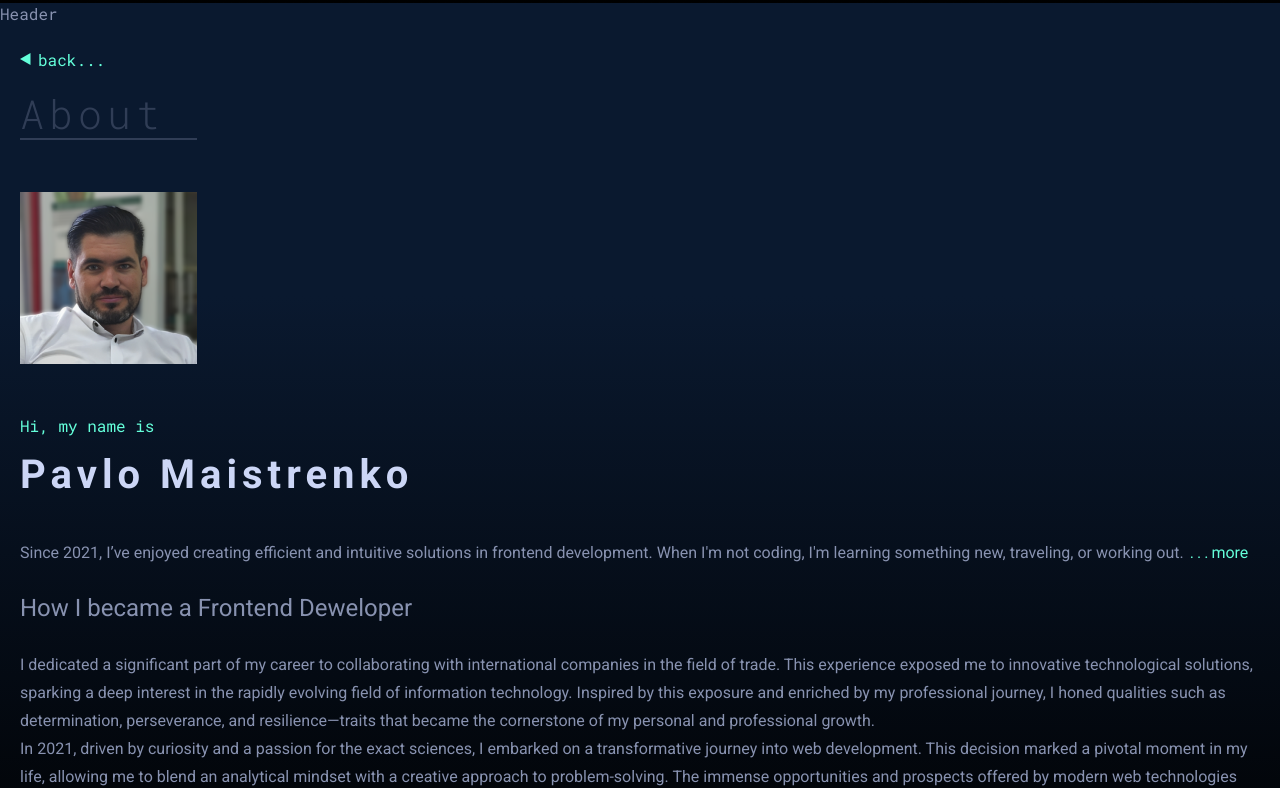
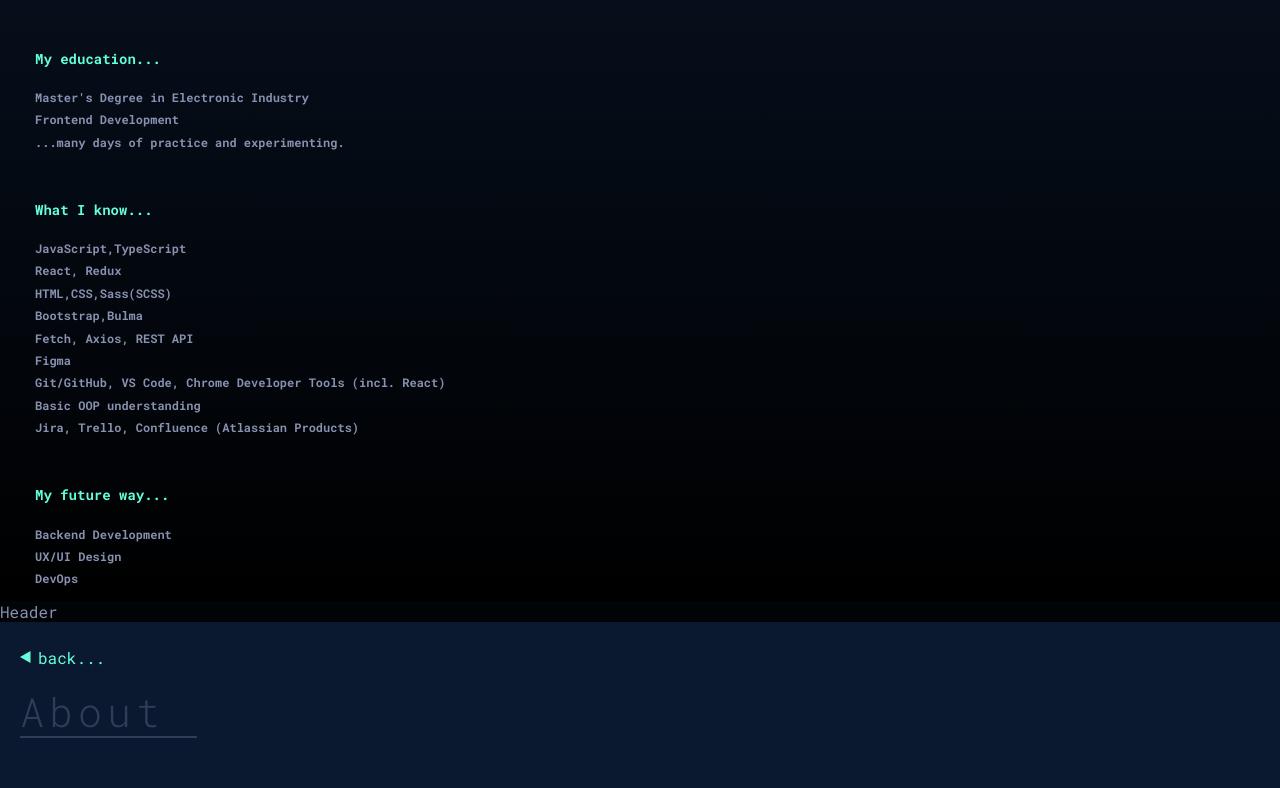
Before and after one commit to FrontendPortfolioHub/frontend-portfolio, a React (Create React App) app: page /#/about in a window 1280 px wide. Shown: the part 904-1692 px from the top of the page. Built offline with nearby package versions, Linux system fonts and the light colour scheme.

Commit message:
implement features block

```diff
--- a/src/pages/About/About.jsx
+++ b/src/pages/About/About.jsx
@@ -53,6 +53,64 @@ export const About = () => {
             </button>
           </p>
         </article>
+        <ul className="features__list">
+          <li className="features__item">
+            <div className="features-item__top">
+              <p className="feature__title text-accent">My education...</p>
+            </div>
+            <div className="feature__content">
+              <ul className="feature-content__list">
+                <li className="feauture-content__item">
+                  Master's Degree in Electronic Industry
+                </li>
+                <li className="feauture-content__item">Frontend Development</li>
+                <li className="feauture-content__item">
+                  ...many days of practice and experimenting.
+                </li>
+              </ul>
+            </div>
+          </li>
+          <li className="features__item">
+            <div className="features-item__top">
+              <p className="feature__title text-accent">What I know...</p>
+            </div>
+            <div className="feature__content">
+              <ul className="feature-content__list">
+                <li className="feauture-content__item">
+                  JavaScript,TypeScript
+                </li>
+                <li className="feauture-content__item">React, Redux</li>
+                <li className="feauture-content__item">HTML,CSS,Sass(SCSS)</li>
+                <li className="feauture-content__item">Bootstrap,Bulma</li>
+                <li className="feauture-content__item">
+                  Fetch, Axios, REST API
+                </li>
+                <li className="feauture-content__item">Figma</li>
+                <li className="feauture-content__item">
+                  Git/GitHub, VS Code, Chrome Developer Tools (incl. React)
+                </li>
+                <li className="feauture-content__item">
+                  Basic OOP understanding
+                </li>
+                <li className="feauture-content__item">
+                  Jira, Trello, Сonfluence (Atlassian Products)
+                </li>
+              </ul>
+            </div>
+          </li>
+          <li className="features__item">
+            <div className="features-item__top">
+              <p className="feature__title text-accent">My future way...</p>
+            </div>
+            <div className="feature__content">
+              <ul className="feature-content__list">
+                <li className="feauture-content__item">Backend Development</li>
+                <li className="feauture-content__item">UX/UI Design</li>
+                <li className="feauture-content__item">DevOps</li>
+              </ul>
+            </div>
+          </li>
+        </ul>
       </div>
     </div>
   );
--- a/src/pages/About/About.scss
+++ b/src/pages/About/About.scss
@@ -77,6 +77,10 @@
   }
 }
 
+.additional-information {
+  margin-bottom: 40px;
+}
+
 .additional-information__title {
   margin-bottom: 25px;
   font-family: 'Roboto', sans-serif;
@@ -85,6 +89,42 @@
 }
 
 .additional-information__text {
-  font-family: "Roboto", sans-serif;
+  font-family: 'Roboto', sans-serif;
   line-height: 175%;
 }
+
+.features__list {
+  display: flex;
+  flex-direction: column;
+  gap: 30px;
+}
+
+.feature__title {
+  font-family: 'Roboto Mono';
+  font-size: 14px;
+  font-style: normal;
+  font-weight: 700;
+  line-height: 175%;
+}
+
+.features-item__top {
+  display: flex;
+  align-items: center;
+  margin-left: 15px;
+  height: 32px;
+  width: 166px;
+}
+
+.feature__content {
+  padding: 15px;
+  font-size: 12px;
+  font-style: normal;
+  font-weight: 600;
+  line-height: 120%;
+}
+
+.feature-content__list {
+  display: flex;
+  flex-direction: column;
+  gap: 8px;
+}
```
